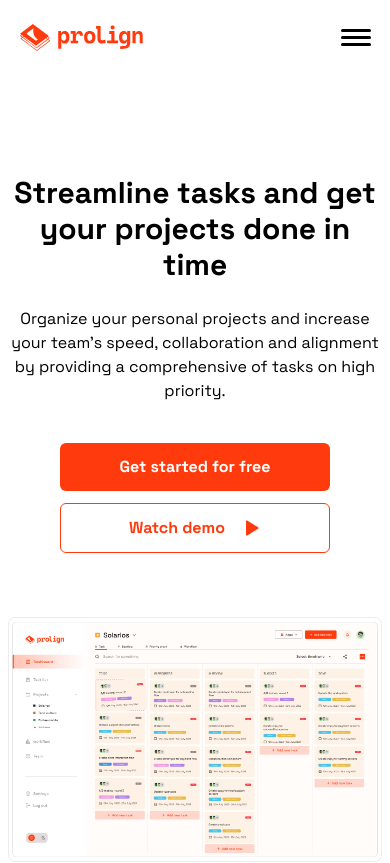
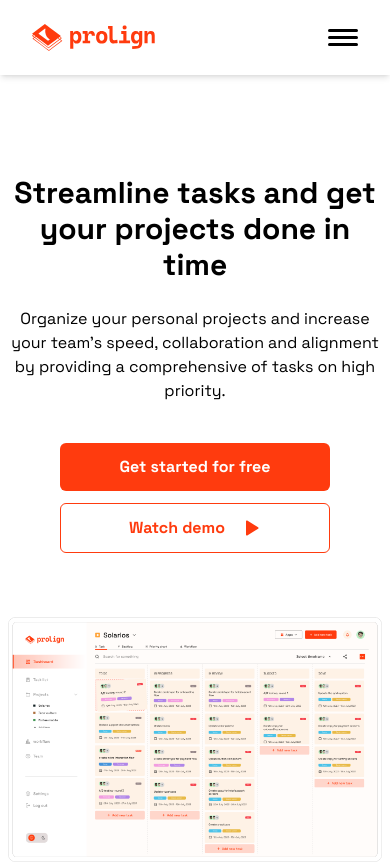
Before and after one commit to t3ch-spawn/proLign, a Svelte app: page / in a window 390 px wide. Shown: the top 863 px of the page. Built offline with nearby package versions, Linux system fonts and the light colour scheme.

Commit message:
made adjustments to hamburger styling

```diff
--- a/src/components/Header.svelte
+++ b/src/components/Header.svelte
@@ -33,7 +33,7 @@ on:click={handleMenu}
 ></div>
 
 <!-- container for logo and hamburger(only shown for smaller screens using the hamburger) -->
-<div class="hidden -850:flex justify-between w-[90%]  mx-auto py-6">
+<div class="hidden sticky top-0 bg-white shadow-md -850:flex justify-between w-[100%] px-8  mx-auto py-6">
     <!-- logo shown on mobile -->
 <div class='hidden -850:block relative'>
     <img src={logo} alt="">
```
